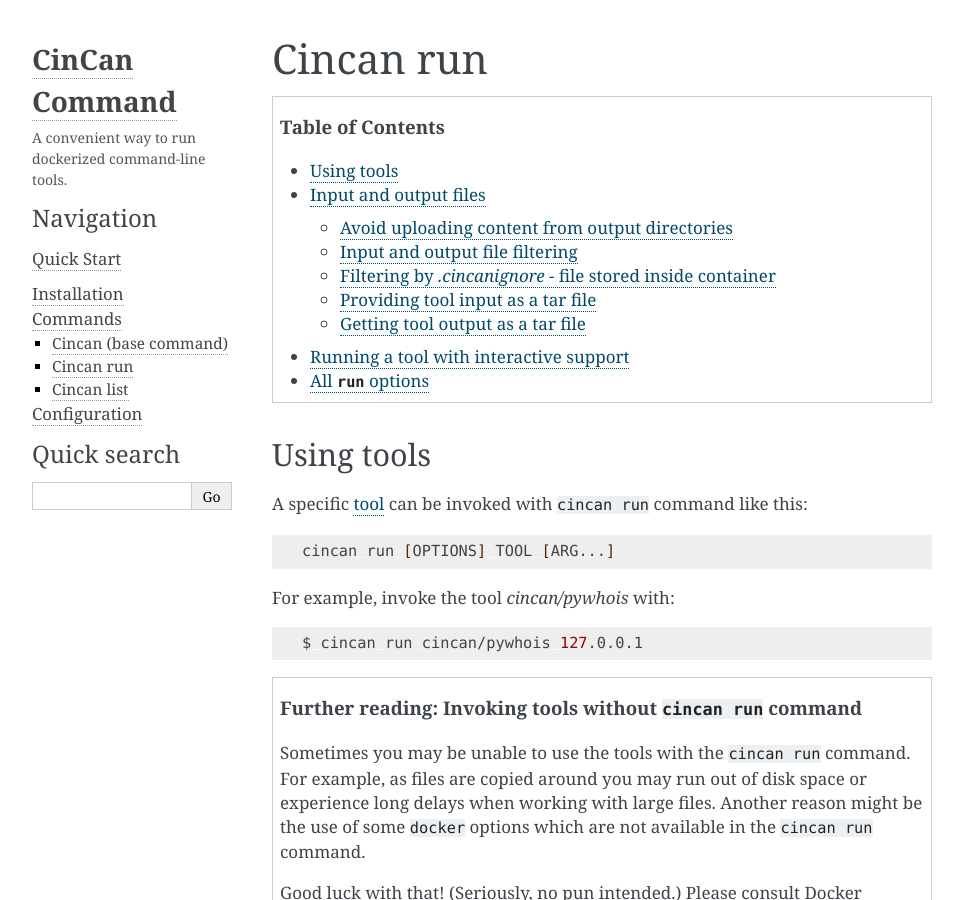
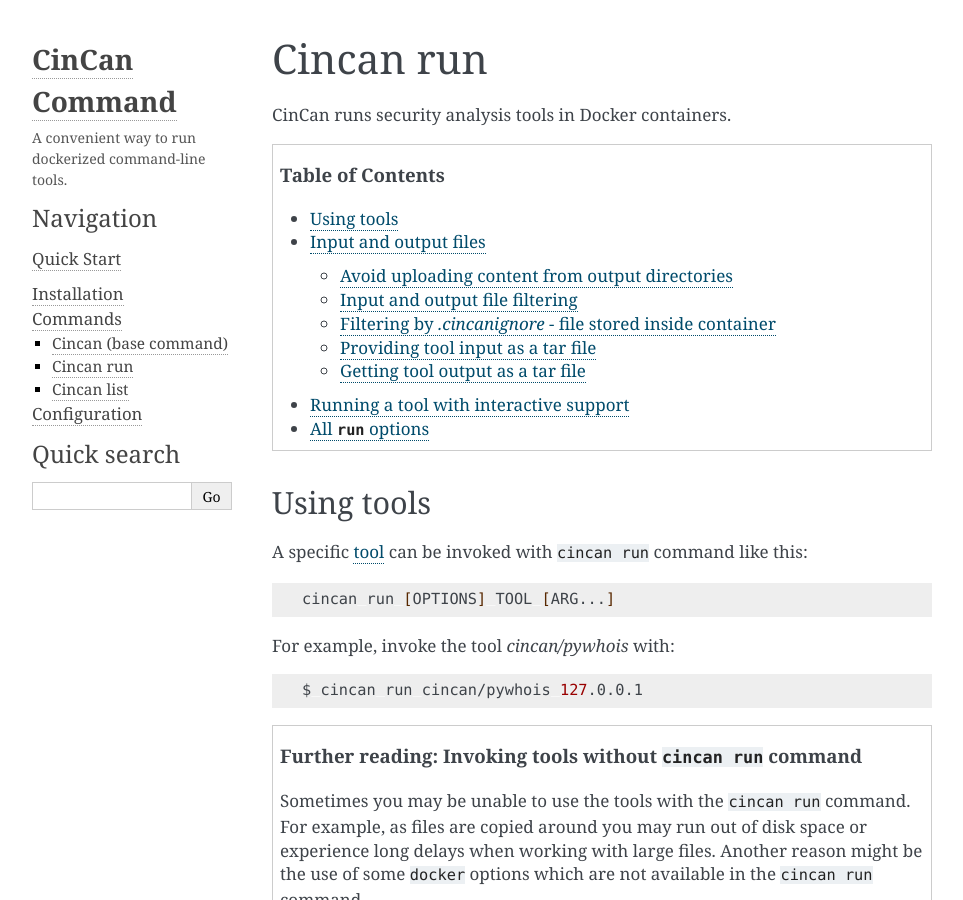
Before and after one commit to cincanproject/cincan-command, a Sphinx documentation site: the page built from docs/commands/cincan_run.rst, in a window 1280 px wide and 900 px high. Shown: the whole window, without its empty margins (148-1111 px from the left). Built offline with Sphinx 7.4.7, drawn with Linux system fonts in a browser that asks for light colours.

Commit message:
Short introduction for `cincan run`

```diff
--- a/docs/commands/cincan_run.rst
+++ b/docs/commands/cincan_run.rst
@@ -3,6 +3,8 @@
 ==========
 Cincan run
 ==========
+
+CinCan runs security analysis tools in Docker containers.
 
 .. contents:: Table of Contents
    :local:
```
